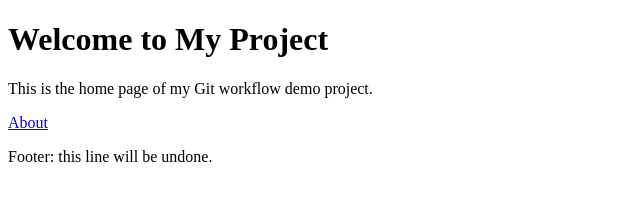
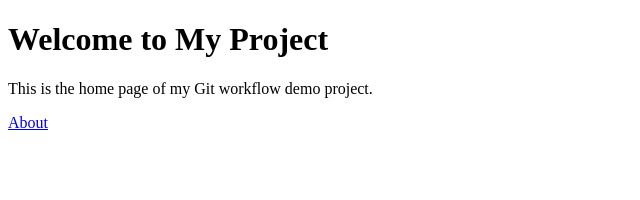
Before and after one commit to Kirann1973/Git-Workflow-Execution-and-Test-Case-Design, a plain HTML site: page index.html in a window 1280 px wide. Shown: the whole page, without its empty margins (0-640 px from the left). Drawn offline with Linux system fonts and the light colour scheme.

Commit message:
Revert "Add footer line to index.html (will be undone)"
This reverts commit b1d26c5952651636f20efebea5a5d92091874bb3.

```diff
--- a/index.html
+++ b/index.html
@@ -10,4 +10,3 @@
   <a href="about.html">About</a>
 </body>
 </html>
-<p>Footer: this line will be undone.</p>
```
